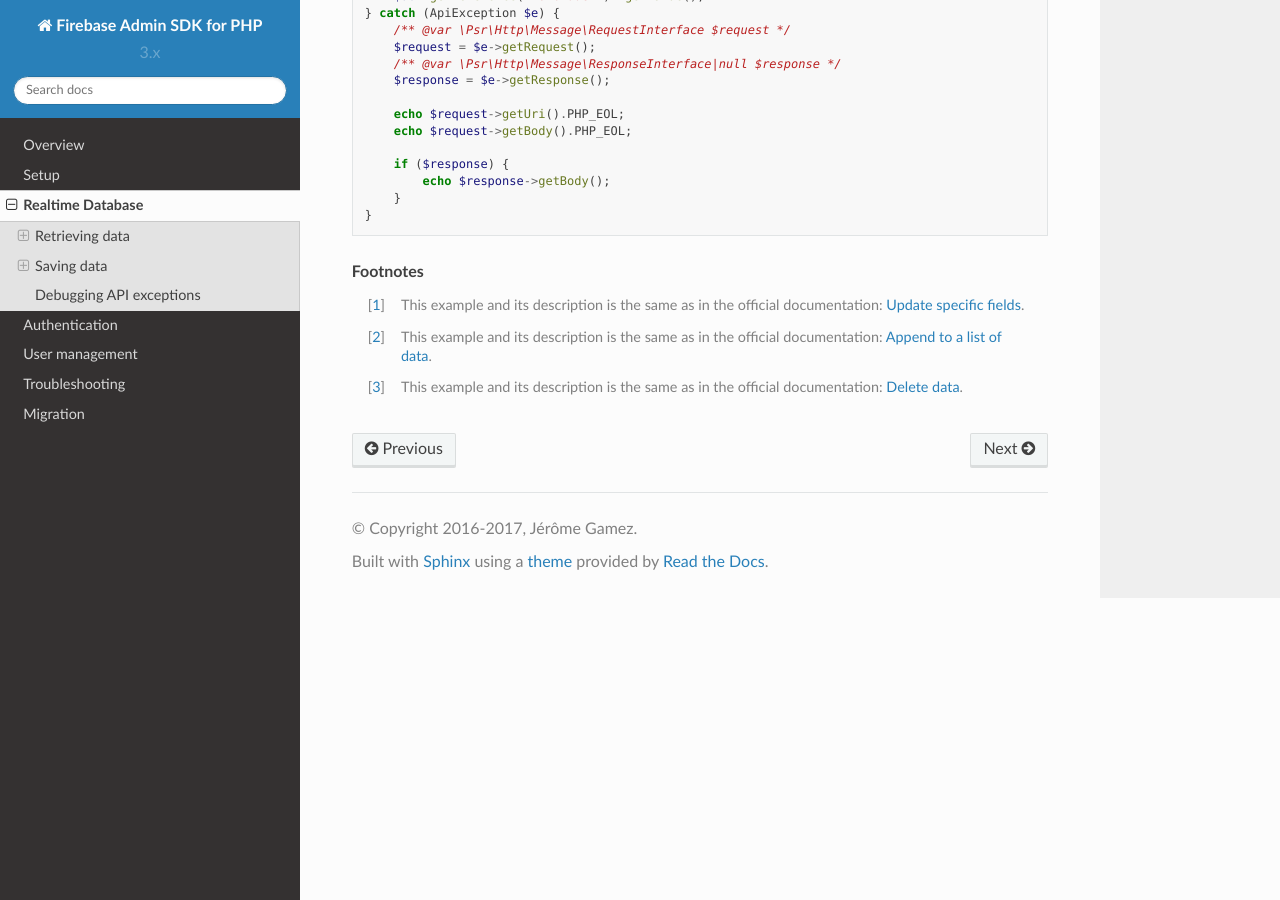
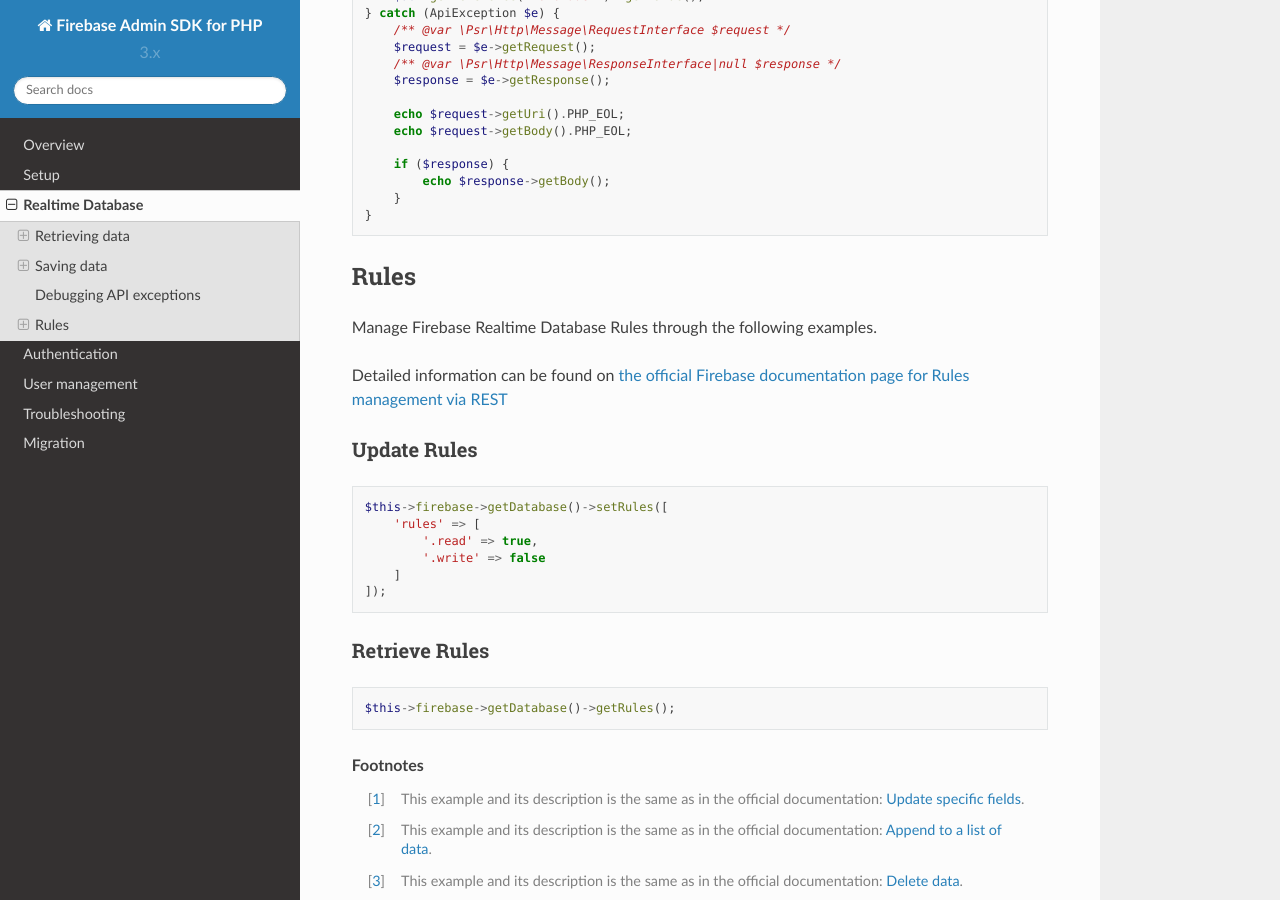
Before and after one commit to kreait/firebase-php, a Sphinx documentation site: the page built from docs/realtime-database.rst, in a window 1280 px wide and 900 px high, scrolled down 6933 px. Built offline with Sphinx 7.4.7 and the Read the Docs theme 2.0.0, drawn with Linux system fonts in a browser that asks for light colours.

Commit message:
Add examples for updating and retrieving rules

```diff
--- a/docs/realtime-database.rst
+++ b/docs/realtime-database.rst
@@ -378,6 +378,34 @@
     }
 
 
+*****
+Rules
+*****
+
+Manage Firebase Realtime Database Rules through the following examples.
+
+Detailed information can be found on
+`the official Firebase documentation page for Rules management via REST <https://firebase.google.com/docs/database/rest/app-management>`_
+
+Update Rules
+=============
+
+.. code-block:: php
+
+        $this->firebase->getDatabase()->setRules([
+            'rules' => [
+                '.read' => true,
+                '.write' => false
+            ]
+        ]);
+
+Retrieve Rules
+=============
+
+.. code-block:: php
+
+        $this->firebase->getDatabase()->getRules();
+
 .. rubric:: Footnotes
 
 .. [#f1] This example and its description is the same as in the official documentation:
```
